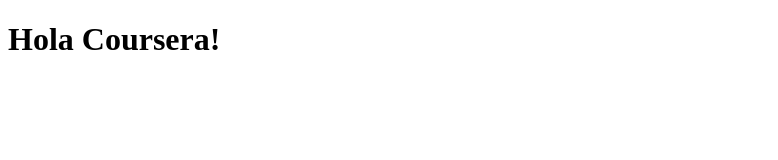
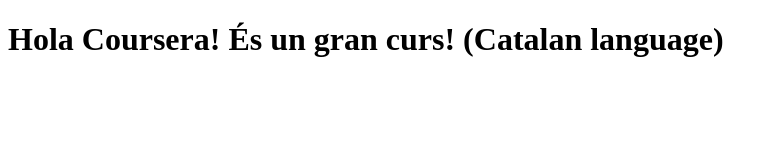
Before and after one commit to Carlosgaba/cousera-test, a plain HTML site: page site/index.html in a window 1280 px wide. Shown: the whole page, without its empty margins (0-778 px from the left). Drawn offline with Linux system fonts and the light colour scheme.

Commit message:
Petita modificació del contingut de la meva pagina.

```diff
--- a/site/index.html
+++ b/site/index.html
@@ -6,6 +6,6 @@
 	<title>Hola Coursera!</title>
 </head>
 <body>
-<h1>Hola Coursera!</h1>
+<h1>Hola Coursera! És un gran curs! (Catalan language)</h1>
 </body>
 </html>
```
